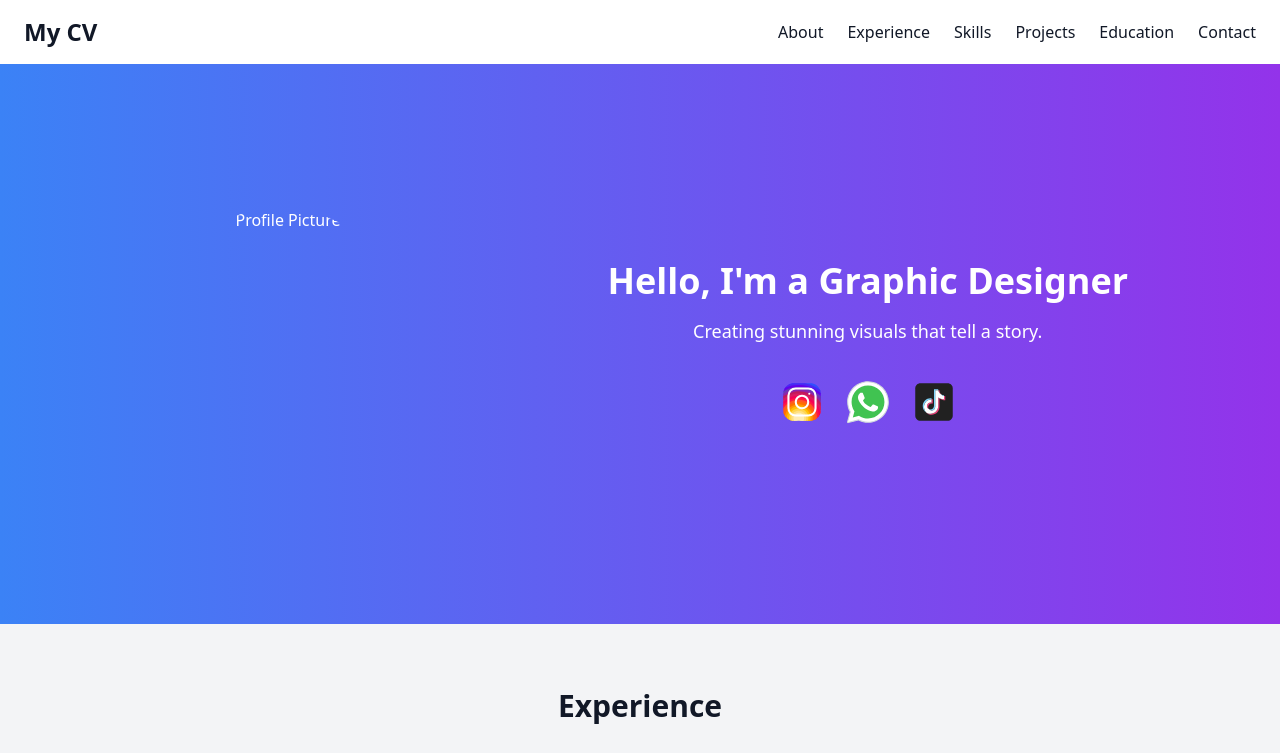
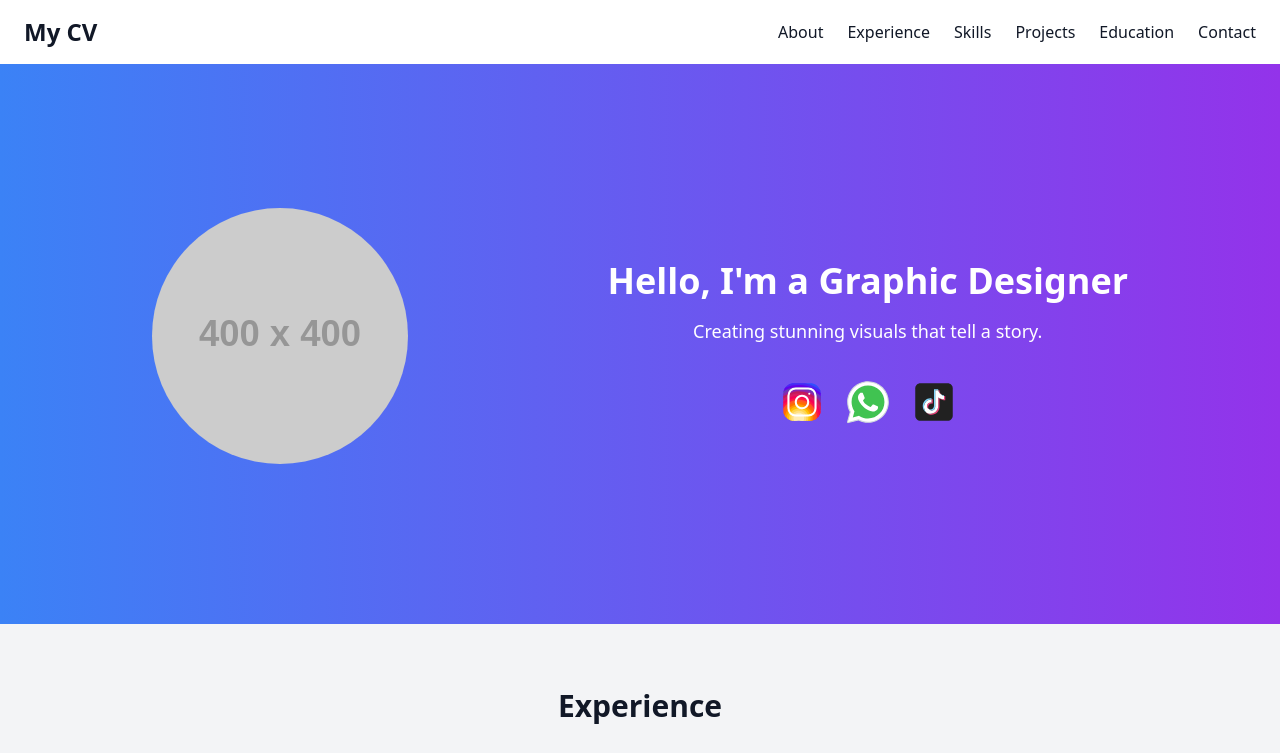
Before and after one commit to LowScarlet/me, a plain HTML site: page index.html in a window 1280 px wide. Shown: the top 753 px of the page. Drawn offline with nearby package versions, Linux system fonts and the light colour scheme; placeholder pictures from the web are drawn by us.

Commit message:
Update index.html

```diff
--- a/index.html
+++ b/index.html
@@ -36,7 +36,7 @@
       >
         <div>
           <img
-            src="OIP.jpg"
+            src="https://placehold.co/400"
             alt="Profile Picture"
             class="mx-auto rounded-full mb-4 h-64 w-64 object-cover"
           />
```
